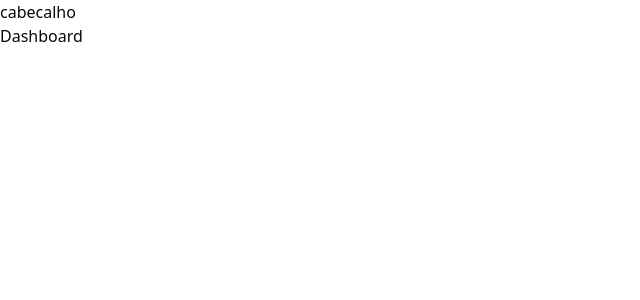
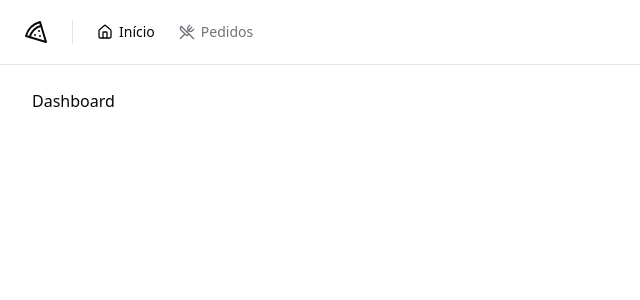
Before and after one commit to ssisaias/pizzashop, a React (Vite) app: page / in a window 1280 px wide. Shown: the top 300 px of the page, without its empty margins (0-640 px from the left). Built offline with nearby package versions, Linux system fonts and the light colour scheme.

Commit message:
App layout with header

```diff
--- a/package.json
+++ b/package.json
@@ -12,6 +12,7 @@
   "dependencies": {
     "@hookform/resolvers": "^3.3.4",
     "@radix-ui/react-label": "^2.0.2",
+    "@radix-ui/react-separator": "^1.0.3",
     "@radix-ui/react-slot": "^1.0.2",
     "class-variance-authority": "^0.7.0",
     "clsx": "^2.1.0",
--- /dev/null
+++ b/src/components/Header/Header.tsx
@@ -0,0 +1,29 @@
+import { Home, Pizza, UtensilsCrossed } from 'lucide-react'
+import { Link } from 'react-router-dom'
+
+import { Separator } from '../ui/separator'
+import { NavLink } from '../NavLink/NavLink'
+
+export function Header() {
+  return (
+    <div className="border-b">
+      <div className="flex h-16 items-center gap-6 px-6">
+        <Pizza className="h-6 w-6" />
+
+        <Separator orientation="vertical" className="h-6" />
+
+        <nav className="flex items-center space-x-4 lg:space-x-6">
+          <NavLink to="/">
+            <Home className="h-4 w-4"></Home>
+            Início
+          </NavLink>
+
+          <NavLink to="/orders">
+            <UtensilsCrossed className="h-4 w-4"></UtensilsCrossed>
+            Pedidos
+          </NavLink>
+        </nav>
+      </div>
+    </div>
+  )
+}
--- /dev/null
+++ b/src/components/NavLink/NavLink.tsx
@@ -0,0 +1,15 @@
+import { Link, LinkProps, useLocation } from 'react-router-dom'
+
+export type NavLinkProps = LinkProps
+
+export function NavLink(props: NavLinkProps) {
+  const { pathname } = useLocation()
+
+  return (
+    <Link
+      data-currenturl={pathname === props.to}
+      className="flex items-center gap-1.5 text-sm font-medium text-muted-foreground hover:text-foreground data-[currenturl='true']:text-foreground"
+      {...props}
+    />
+  )
+}
--- /dev/null
+++ b/src/components/ui/separator.tsx
@@ -0,0 +1,29 @@
+import * as SeparatorPrimitive from "@radix-ui/react-separator"
+import * as React from "react"
+
+import { cn } from "@/lib/utils"
+
+const Separator = React.forwardRef<
+  React.ElementRef<typeof SeparatorPrimitive.Root>,
+  React.ComponentPropsWithoutRef<typeof SeparatorPrimitive.Root>
+>(
+  (
+    { className, orientation = 'horizontal', decorative = true, ...props },
+    ref,
+  ) => (
+    <SeparatorPrimitive.Root
+      ref={ref}
+      decorative={decorative}
+      orientation={orientation}
+      className={cn(
+        'shrink-0 bg-border',
+        orientation === 'horizontal' ? 'h-[1px] w-full' : 'h-full w-[1px]',
+        className,
+      )}
+      {...props}
+    />
+  ),
+)
+Separator.displayName = SeparatorPrimitive.Root.displayName
+
+export { Separator }
--- a/src/pages/_layouts/app.tsx
+++ b/src/pages/_layouts/app.tsx
@@ -1,11 +1,13 @@
 import { Outlet } from 'react-router-dom'
+
+import { Header } from '@/components/Header/Header'
 
 export function AppLayout() {
   return (
-    <div>
-      <h1>cabecalho</h1>
+    <div className="flex min-h-screen flex-col antialiased">
+      <Header></Header>
 
-      <div>
+      <div className="flex flex-1 flex-col gap-4 p-8 pt-6">
         <Outlet></Outlet>
       </div>
     </div>
--- a/src/pages/_layouts/auth.tsx
+++ b/src/pages/_layouts/auth.tsx
@@ -2,7 +2,7 @@
 import { Outlet } from 'react-router-dom'
 export function AuthLayout() {
   return (
-    <div className="grid min-h-screen grid-cols-2">
+    <div className="grid min-h-screen grid-cols-2 antialiased">
       <div className="flex h-full flex-col justify-between border-r border-foreground/5 bg-muted p-10 text-muted-foreground">
         <div className="tetx-lg flex items-center gap-3 font-medium text-foreground">
           <Pizza className="h-5 w-5"></Pizza>
```
Also changed, not shown: 1 other file (tests, documents, lock files or other folders).
